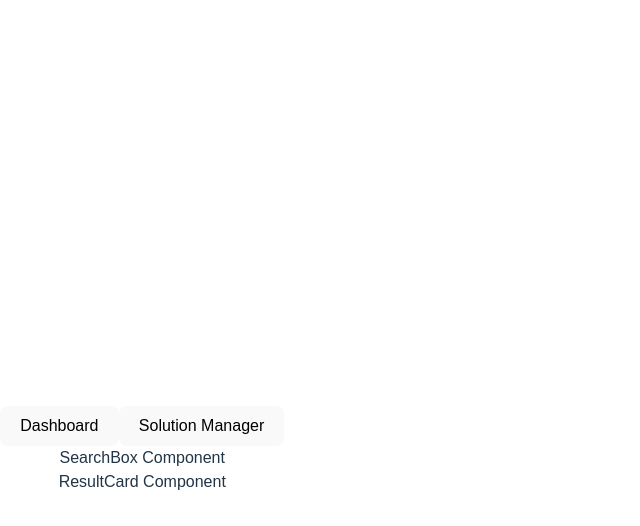
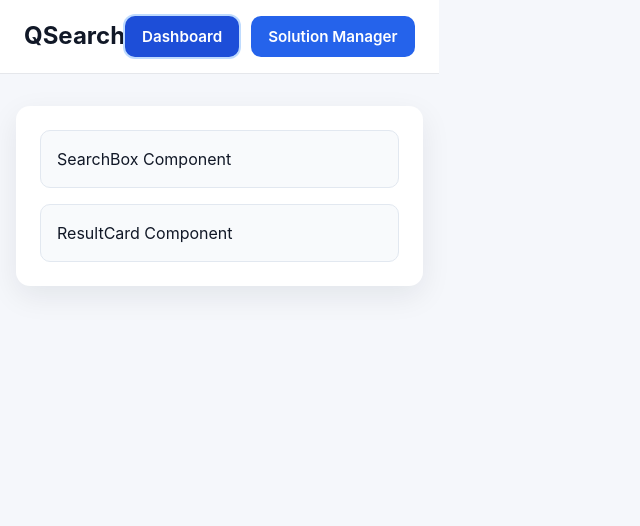
Before and after one commit to Faez0809/qsearch, a React app in the folder frontend/: page / in a window 1280 px wide. Shown: the top 526 px of the page, without its empty margins (0-640 px from the left). Built offline with nearby package versions, Linux system fonts and the light colour scheme; the HTML template or start-up script is replaced by a standard one.

Commit message:
Upgrade frontend UI with modern layout and navigation styling

```diff
--- a/frontend/src/App.css
+++ b/frontend/src/App.css
@@ -1,5 +1,84 @@
-.app {
-  text-align: center;
-  margin-top: 100px;
-  font-family: Arial, sans-serif;
+:root {
+  font-family: Inter, system-ui, -apple-system, BlinkMacSystemFont, 'Segoe UI', sans-serif;
 }
+
+body {
+  margin: 0;
+  background-color: #f5f7fb;
+  color: #111827;
+}
+
+* {
+  box-sizing: border-box;
+}
+
+.app-shell {
+  min-height: 100vh;
+}
+
+.top-nav {
+  background-color: #ffffff;
+  border-bottom: 1px solid #e5e7eb;
+  display: flex;
+  justify-content: space-between;
+  align-items: center;
+  padding: 16px 24px;
+}
+
+.app-title {
+  margin: 0;
+  font-size: 1.5rem;
+  font-weight: 700;
+}
+
+.nav-actions {
+  display: flex;
+  gap: 12px;
+}
+
+.nav-button {
+  border: 1px solid transparent;
+  border-radius: 10px;
+  background: #2563eb;
+  color: #ffffff;
+  padding: 10px 16px;
+  font-size: 0.95rem;
+  font-weight: 600;
+  cursor: pointer;
+  transition: background-color 0.2s ease, transform 0.2s ease;
+}
+
+.nav-button:hover {
+  background-color: #1d4ed8;
+}
+
+.nav-button.active {
+  background-color: #1d4ed8;
+  box-shadow: 0 0 0 2px #bfdbfe;
+}
+
+.content-container {
+  max-width: 900px;
+  margin: 32px auto;
+  padding: 0 16px;
+}
+
+.content-card {
+  background-color: #ffffff;
+  border-radius: 14px;
+  box-shadow: 0 10px 30px rgba(15, 23, 42, 0.08);
+  padding: 24px;
+}
+
+.page-content {
+  display: grid;
+  gap: 16px;
+}
+
+.info-card {
+  background-color: #f8fafc;
+  border: 1px solid #e2e8f0;
+  border-radius: 10px;
+  padding: 16px;
+  text-align: left;
+}
--- a/frontend/src/App.jsx
+++ b/frontend/src/App.jsx
@@ -7,17 +7,32 @@ function App() {
   const [page, setPage] = useState('dashboard')
 
   return (
-    <div className="app">
-      <div>
-        <button type="button" onClick={() => setPage('dashboard')}>
+    <div className="app-shell">
+      <nav className="top-nav">
+        <h1 className="app-title">QSearch</h1>
+        <div className="nav-actions">
+          <button
+            type="button"
+            className={`nav-button ${page === 'dashboard' ? 'active' : ''}`}
+            onClick={() => setPage('dashboard')}
+          >
             Dashboard
           </button>
-        <button type="button" onClick={() => setPage('solution-manager')}>
+          <button
+            type="button"
+            className={`nav-button ${page === 'solution-manager' ? 'active' : ''}`}
+            onClick={() => setPage('solution-manager')}
+          >
             Solution Manager
           </button>
         </div>
+      </nav>
 
+      <main className="content-container">
+        <section className="content-card">
           {page === 'dashboard' ? <Dashboard /> : <SolutionManager />}
+        </section>
+      </main>
     </div>
   )
 }
--- a/frontend/src/pages/Dashboard.jsx
+++ b/frontend/src/pages/Dashboard.jsx
@@ -3,9 +3,13 @@ import ResultCard from '../components/ResultCard'
 
 function Dashboard() {
   return (
-    <div>
-      <SearchBox />
-      <ResultCard />
+    <div className="page-content">
+      <div className="info-card">
+        <SearchBox />
+      </div>
+      <div className="info-card">
+        <ResultCard />
+      </div>
     </div>
   )
 }
--- a/frontend/src/pages/SolutionManager.jsx
+++ b/frontend/src/pages/SolutionManager.jsx
@@ -3,9 +3,13 @@ import SolutionList from '../components/SolutionList'
 
 function SolutionManager() {
   return (
-    <div>
-      <SolutionForm />
-      <SolutionList />
+    <div className="page-content">
+      <div className="info-card">
+        <SolutionForm />
+      </div>
+      <div className="info-card">
+        <SolutionList />
+      </div>
     </div>
   )
 }
```
Lines whose indentation alone changed are shown as unchanged.
